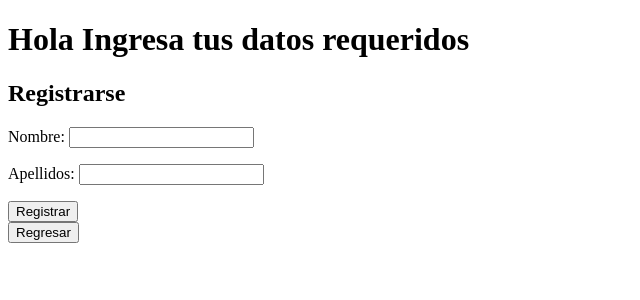
After one commit to alainbru/ReservaCanchasUNA, a Django app: page /registro/ in a window 1280 px wide. The commit adds this page. Shown: the top 300 px of the page, without its empty margins (0-640 px from the left). Run offline with Django 5.2, Linux system fonts and the light colour scheme.

Commit message:
avence hasta ahora de mi proyecto

```diff
--- /dev/null
+++ b/ReservaCanchasUNA/forms.py
@@ -0,0 +1,5 @@
+from django import forms
+
+class Formulario_Persona(forms.Form):
+    nombre = forms.CharField(max_length=100, label="Nombre")
+    apellidos = forms.CharField(max_length=100, label="Apellidos")
--- /dev/null
+++ b/ReservaCanchasUNA/models.py
@@ -0,0 +1,6 @@
+from django.db import models
+
+# Create your models here.
+class Persona(models.Model):
+    nombre = models.CharField(max_length=100, blank = True, null=True)
+    apellidos = models.CharField(max_length=100, blank = True, null=True)
--- /dev/null
+++ b/ReservaCanchasUNA/templates/ReservaCanchasUNA/registrarse.html
@@ -0,0 +1,26 @@
+<!DOCTYPE html>
+<html lang="en">
+<head>
+    <meta charset="UTF-8">
+    <meta name="viewport" content="width=device-width, initial-scale=1.0">
+    <title>Registrando CanchasUNA</title>
+</head>
+<body>
+
+    <h1>Hola Ingresa tus datos requeridos</h1>
+
+    <h2>Registrarse</h2>
+
+
+    <form method="POST" action="{% url 'crear_persona' %}">
+        {% csrf_token %}
+        {{ formulario.as_p }}
+        <button type="submit">Registrar</button>
+    </form>
+
+    <form action="{% url 'inicio' %}" method="get">
+        <button type="submit">Regresar</button>
+    </form>
+
+</body>
+</html>
--- a/ReservaCanchasUNA/urls.py
+++ b/ReservaCanchasUNA/urls.py
@@ -1,19 +1,4 @@
-"""
-URL configuration for ReservaCanchasUNA project.
 
-The `urlpatterns` list routes URLs to views. For more information please see:
-    https://docs.djangoproject.com/en/5.2/topics/http/urls/
-Examples:
-Function views
-    1. Add an import:  from my_app import views
-    2. Add a URL to urlpatterns:  path('', views.home, name='home')
-Class-based views
-    1. Add an import:  from other_app.views import Home
-    2. Add a URL to urlpatterns:  path('', Home.as_view(), name='home')
-Including another URLconf
-    1. Import the include() function: from django.urls import include, path
-    2. Add a URL to urlpatterns:  path('blog/', include('blog.urls'))
-"""
 from django.contrib import admin
 from django.urls import path, include
 
@@ -24,6 +9,7 @@ from . import views
 urlpatterns = [
     ##path('admin/ admin.site.urls),
     path('', views.inicio, name='inicio'),
-
+    path('registro/',views.registro, name='registro'),
+    path('crear_persona/', views.crear_persona, name='crear_persona'),
 
 ]
--- a/ReservaCanchasUNA/views.py
+++ b/ReservaCanchasUNA/views.py
@@ -1,6 +1,34 @@
-from django.shortcuts import render
+from django.shortcuts import redirect, render
 from django.http import HttpResponse
+import datetime
+from . import forms, models
 
 
 def inicio(request):
     return render(request, 'ReservaCanchasUNA/inicio.html')
+
+def registro(request):
+    return render(request, 'ReservaCanchasUNA/registrarse.html')
+
+def registro(request):
+    formulario = forms.Formulario_Persona()
+    return render(request, 'ReservaCanchasUNA/registrarse.html', {
+        "formulario": formulario
+    })
+
+##Para crear los registros
+def crear_persona(request):
+
+    if(request.method == "POST"):
+        formulario = forms.Formulario_Persona(request.POST)
+        if(formulario.is_valid()):
+            nombres = formulario.cleaned_data['nombre']
+            apellidos = formulario.cleaned_data['apellidos']
+            persona = models.Persona.objects.create(nombre = nombres, apellidos = apellidos)
+            persona.save()
+            return HttpResponse("Hola " + nombres + " " + apellidos + ", fuiste registrado correctamente.")
+            #return HttpResponse(models.Persona.objects.all())
+    formulario = forms.Formulario_Persona()
+    return render(request, 'ReservaCanchasUNA/registrarse.html', {
+        "formulario": formulario
+    })
```
Also changed, not shown: ReservaCanchasUNA/templates/ReservaCanchasUNA/inicio.html (+7 -0 lines), ReservaCanchasUNA/migrations/0001_initial.py (added), ReservaCanchasUNA/migrations/__init__.py (added), db.sqlite3.
